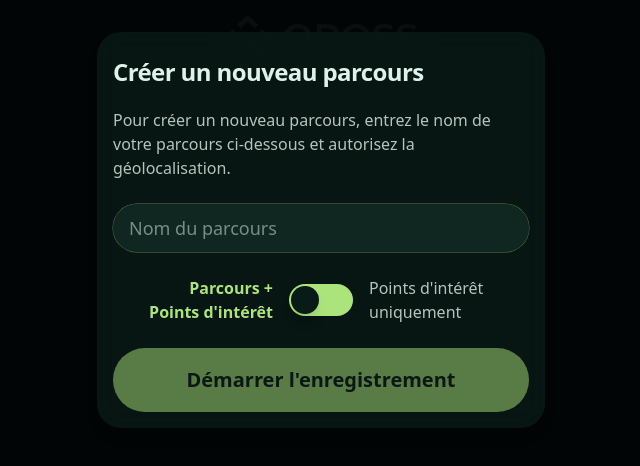
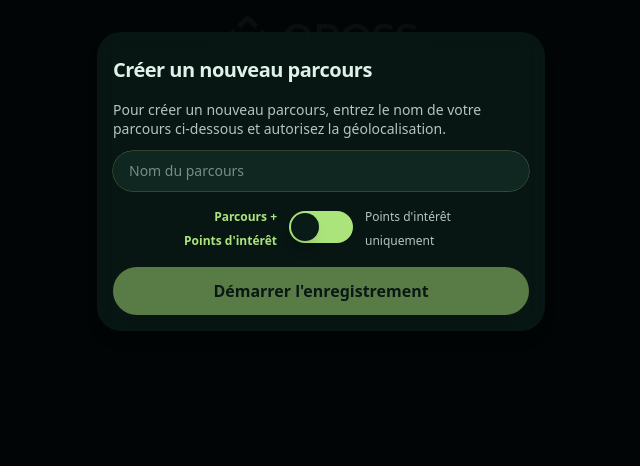
Before and after one commit to frenchpol/qross, a React (Vite) app: page / in a window 1280 px wide. Shown: the top 466 px of the page, without its empty margins (319-959 px from the left). Built offline with nearby package versions, Linux system fonts and the light colour scheme; no server answers.

Commit message:
Adjust NewTrackDialog spacing

```diff
--- a/src/components/NewTrackDialog.tsx
+++ b/src/components/NewTrackDialog.tsx
@@ -34,17 +34,17 @@ export const NewTrackDialog = ({ onClose }: NewTrackDialogProps) => {
           backdropFilter: 'blur(12px)'
         }}
       >
-        <DialogHeader className="mb-2">
-          <DialogTitle className="text-xl md:text-2xl font-bold tracking-tight text-foreground">
+        <DialogHeader className="mb-1">
+          <DialogTitle className="text-lg md:text-xl font-bold tracking-tight text-foreground">
             Créer un nouveau parcours
           </DialogTitle>
         </DialogHeader>
         <motion.div
           initial={{ opacity: 0, y: 20 }}
           animate={{ opacity: 1, y: 0 }}
-          className="space-y-6"
+          className="space-y-3"
         >
-          <p className="text-sm md:text-base text-foreground/80 leading-relaxed -mt-1">
+          <p className="text-sm text-foreground/80 leading-snug -mt-1">
             Pour créer un nouveau parcours, entrez le nom de votre parcours ci-dessous et autorisez la géolocalisation.
           </p>
           <div>
@@ -52,14 +52,14 @@ export const NewTrackDialog = ({ onClose }: NewTrackDialogProps) => {
               placeholder="Nom du parcours"
               value={trackName}
               onChange={(e) => setTrackName(e.target.value)}
-              className="h-12 text-base md:text-lg placeholder:text-foreground/50"
+              className="h-10 text-base placeholder:text-foreground/50"
             />
           </div>
-          <div className="flex items-center space-x-4 px-1">
+          <div className="flex items-center space-x-3 px-1">
             <div className="flex-1 text-right">
               <Label
                 htmlFor="poi-only"
-                className={`text-sm md:text-base ${!poiOnly ? 'text-[#ace47c] font-bold' : 'text-foreground/80'}`}
+                className={`text-xs ${!poiOnly ? 'text-[#ace47c] font-bold' : 'text-foreground/80'}`}
               >
                 Parcours +<br />Points d'intérêt
               </Label>
@@ -73,17 +73,17 @@ export const NewTrackDialog = ({ onClose }: NewTrackDialogProps) => {
             <div className="flex-1">
               <Label
                 htmlFor="poi-only"
-                className={`text-sm md:text-base ${poiOnly ? 'text-[#ace47c] font-bold' : 'text-foreground/80'}`}
+                className={`text-xs ${poiOnly ? 'text-[#ace47c] font-bold' : 'text-foreground/80'}`}
               >
-                Points d'intérêt uniquement
+                Points d'intérêt<br />uniquement
               </Label>
             </div>
           </div>
-          <div className="flex justify-center">
+          <div className="flex justify-center pt-1">
             <Button
               onClick={handleStart}
               disabled={!trackName.trim()}
-              className="w-full h-14 md:h-16 px-6 text-base md:text-xl font-bold bg-[#ace47c] text-[#0f1a17] hover:bg-[#ace47c]/90 rounded-full button-primary"
+              className="w-full h-12 px-6 text-base font-bold bg-[#ace47c] text-[#0f1a17] hover:bg-[#ace47c]/90 rounded-full button-primary"
             >
               Démarrer l'enregistrement
             </Button>
```
Also changed, not shown: 4 other files (tests, documents, lock files or other folders).
